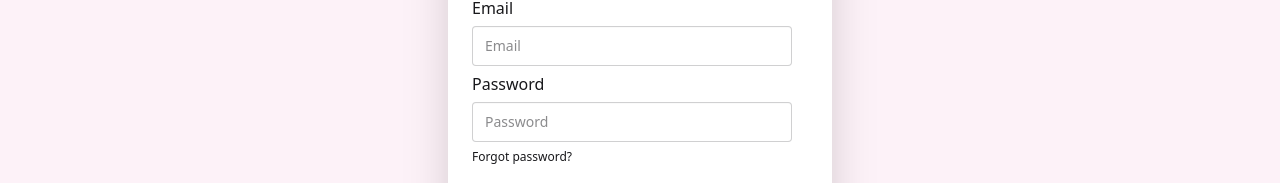
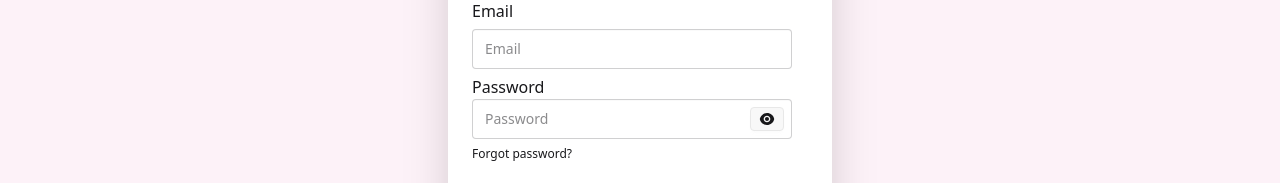
Before and after one commit to AnkonChy/RedDonor-Client, a React (Vite) app: page /signin in a window 1280 px wide. Shown: the part 317-500 px from the top of the page. Built offline with nearby package versions, Linux system fonts and the light colour scheme.

Commit message:
react helmet async added

```diff
--- a/index.html
+++ b/index.html
@@ -1,10 +1,14 @@
-<!doctype html>
+<!DOCTYPE html>
 <html lang="en" data-theme="light">
   <head>
     <meta charset="UTF-8" />
-    <link rel="icon" type="image/svg+xml" href="/vite.svg" />
+    <link
+      rel="icon"
+      type="image/svg+xml"
+      href="https://png.pngtree.com/png-clipart/20221028/original/pngtree-blood-icon-png-image_8736535.png"
+    />
     <meta name="viewport" content="width=device-width, initial-scale=1.0" />
-    <title>Vite + React</title>
+    <title>RedDonor</title>
   </head>
   <body>
     <div id="root"></div>
--- a/package.json
+++ b/package.json
@@ -18,6 +18,7 @@
     "lucide-react": "^0.518.0",
     "react": "^19.1.0",
     "react-dom": "^19.1.0",
+    "react-helmet-async": "^2.0.5",
     "react-icons": "^5.5.0",
     "react-router": "^7.6.2",
     "tailwind-merge": "^3.3.1",
--- a/src/main.jsx
+++ b/src/main.jsx
@@ -3,9 +3,12 @@ import { createRoot } from "react-dom/client";
 import "./index.css";
 import { RouterProvider } from "react-router";
 import router from "./router/router.jsx";
+import { Helmet, HelmetProvider } from "react-helmet-async";
 
 createRoot(document.getElementById("root")).render(
   <StrictMode>
-    <RouterProvider router={router} />
+    <HelmetProvider>
+      <RouterProvider router={router} />
+    </HelmetProvider>
   </StrictMode>
 );
--- a/src/pages/Login/Login.jsx
+++ b/src/pages/Login/Login.jsx
@@ -7,11 +7,14 @@ import {
 import React, { useState } from "react";
 import { Link } from "react-router";
 import auth from "../../firebase/firebase.config";
+import { RiEyeFill, RiEyeOffFill } from "react-icons/ri";
+import { Helmet } from "react-helmet-async";
 
 const Login = () => {
   const [user, setUser] = useState(null);
   const [email, setEmail] = useState("");
   const [password, setPassword] = useState("");
+  const [showPassword, setShowPassword] = useState(false);
 
   //   const handleSubmit = (e) => {
   //     e.preventDefault();
@@ -57,6 +60,9 @@ const Login = () => {
   };
   return (
     <div className="min-h-screen flex items-center justify-center bg-pink-50">
+      <Helmet>
+        <title>RedDonor | Login</title>
+      </Helmet>
       {/* <button
         onClick={handleSignOut}
         className="btn border-pink-600 bg-red-600 mt-4 text-white"
@@ -82,14 +88,21 @@ const Login = () => {
               className="input"
               placeholder="Email"
             />
+            <div className="relative">
               <label className="text-base">Password</label>
               <input
                 onChange={(e) => setPassword(e.target.value)}
-              name="password"
-              type="password"
+                type={showPassword ? "text" : "password"}
                 className="input"
                 placeholder="Password"
               />
+              <button
+                onClick={() => setShowPassword(!showPassword)}
+                className="btn btn-xs absolute right-6 top-8 text-base"
+              >
+                {showPassword ? <RiEyeOffFill /> : <RiEyeFill />}
+              </button>
+            </div>
             <div>
               <a className="link link-hover">Forgot password?</a>
             </div>
@@ -115,7 +128,9 @@ const Login = () => {
           </button>
           <div className="flex items-center">
             <p>Don't have an account?</p>
-            <Link to="/signup" className="text-red-700">Sign up for free</Link>
+            <Link to="/signup" className="text-red-700">
+              Sign up for free
+            </Link>
           </div>
         </div>
       </div>
--- a/src/pages/Register/Register.jsx
+++ b/src/pages/Register/Register.jsx
@@ -1,9 +1,14 @@
 import React, { useState } from "react";
 import { Link, NavLink, useLoaderData } from "react-router";
-import { createUserWithEmailAndPassword } from "firebase/auth";
+import {
+  createUserWithEmailAndPassword,
+  sendEmailVerification,
+} from "firebase/auth";
 import auth from "../../firebase/firebase.config";
 import { FaEye } from "react-icons/fa";
 import { LuEyeClosed } from "react-icons/lu";
+import { PiEyesFill } from "react-icons/pi";
+import { Helmet } from "react-helmet-async";
 
 const Register = () => {
   const { districtsData, upazilaData } = useLoaderData();
@@ -32,6 +37,11 @@ const Register = () => {
     createUserWithEmailAndPassword(auth, email, password)
       .then((result) => {
         console.log(result);
+
+        //sent varification email address
+        sendEmailVerification(auth.currentUser).then(() => {
+          console.log("verification email sent");
+        });
       })
       .catch((error) => {
         console.log(error);
@@ -40,6 +50,9 @@ const Register = () => {
 
   return (
     <div className="min-h-screen bg-pink-50 pt-10">
+      <Helmet>
+        <title>RedDonor | Sign Up</title>
+      </Helmet>
       <div className="bg-base-100 w-full max-w-xl shadow-2xl mx-auto">
         <h1 className="text-4xl font-semibold text-center pt-10">
           Register Your Account
@@ -143,9 +156,9 @@ const Register = () => {
               />
               <button
                 onClick={() => setShowPassword(!showPassword)}
-                className="btn btn-xs absolute right-4 top-8 text-lg"
+                className=" btn-xs absolute right-5 top-8 text-xl"
               >
-                {showPassword ? <LuEyeClosed /> : <FaEye />}
+                {showPassword ? <LuEyeClosed /> : <PiEyesFill />}
               </button>
             </div>
             <div className="flex flex-col">
@@ -179,7 +192,9 @@ const Register = () => {
           </button>
           <div className="flex items-center">
             <p>Already have an account?</p>
-            <NavLink to="/signin" className="text-red-700">Sign In</NavLink>
+            <NavLink to="/signin" className="text-red-700">
+              Sign In
+            </NavLink>
           </div>
         </div>
       </div>
```
Also changed, not shown: 1 other file (tests, documents, lock files or other folders). Lines whose indentation alone changed are shown as unchanged.
